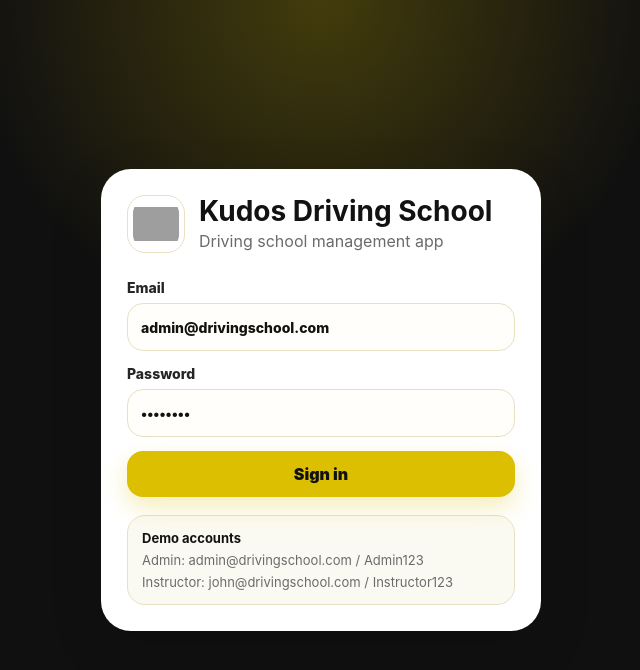
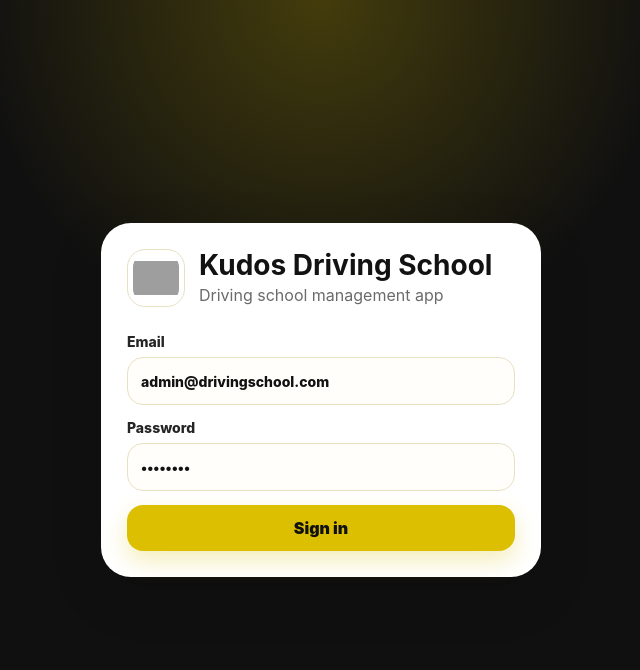
Before and after one commit to MianRamish/driving-front, a React (Vite) app: page /login in a window 1280 px wide. Shown: the top 670 px of the page, without its empty margins (319-959 px from the left). Built offline with nearby package versions, Linux system fonts and the light colour scheme; no server answers; grey boxes are pictures that could not be loaded.

Commit message:
Update Login.jsx

```diff
--- a/src/pages/Login.jsx
+++ b/src/pages/Login.jsx
@@ -53,11 +53,11 @@ export default function Login() {
           </button>
         </form>
 
-        <div className="demo-box">
+        {/* <div className="demo-box">
           <strong>Demo accounts</strong>
           <span>Admin: admin@drivingschool.com / Admin123</span>
           <span>Instructor: john@drivingschool.com / Instructor123</span>
-        </div>
+        </div> */}
       </section>
     </main>
   );
```
